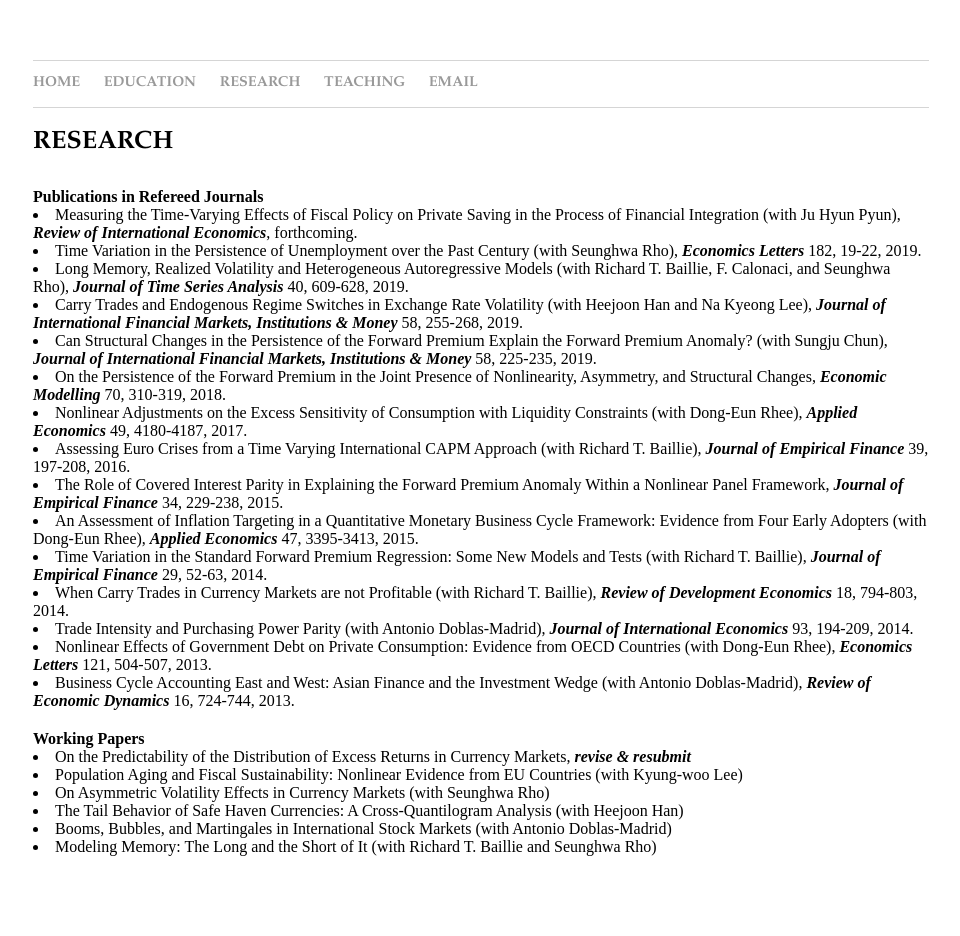
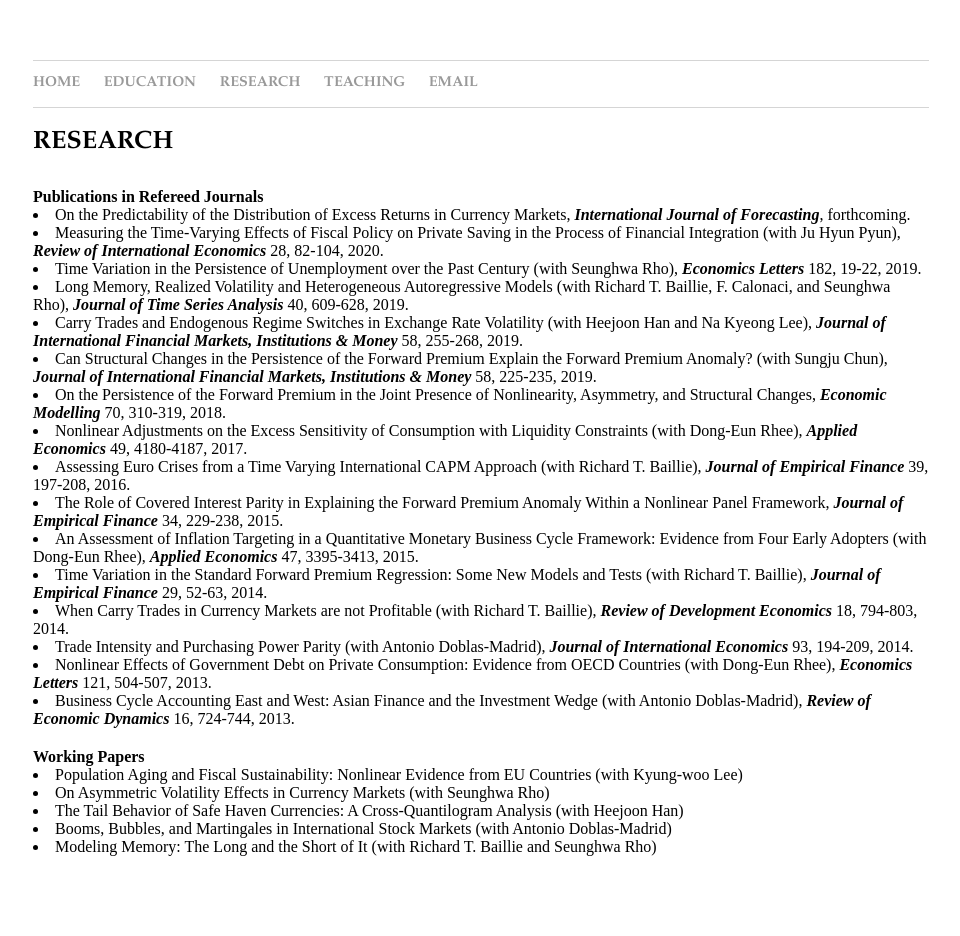
Before and after one commit to dooyeoncho/dooyeoncho.github.io, a Jekyll site: the page built from pages/research.html, in a window 1280 px wide. Shown: the whole page, without its empty margins (159-1119 px from the left). Built offline with Jekyll 4.4.1, drawn with Linux system fonts in a browser that asks for light colours.

Commit message:
Update research.html

```diff
--- a/pages/research.html
+++ b/pages/research.html
@@ -12,7 +12,8 @@ title: Dooyeon Cho - Research
 </div>
 
 <div><b>Publications in Refereed Journals</b>
-		<li>Measuring the Time-Varying Effects of Fiscal Policy on Private Saving in the Process of Financial Integration (with Ju Hyun Pyun), <em property="italic"><b>Review of International Economics</b></em>, forthcoming.</li>
+	        <li>On the Predictability of the Distribution of Excess Returns in Currency Markets, <em property="italic"><b>International Journal of Forecasting</b></em>, forthcoming.</li>
+                <li>Measuring the Time-Varying Effects of Fiscal Policy on Private Saving in the Process of Financial Integration (with Ju Hyun Pyun), <em property="italic"><b>Review of International Economics</b></em> 28, 82-104, 2020.</li>
 		<li>Time Variation in the Persistence of Unemployment over the Past Century (with Seunghwa Rho), <em property="italic"><b>Economics Letters</b></em> 182, 19-22, 2019.</li>
 		<li>Long Memory, Realized Volatility and Heterogeneous Autoregressive Models (with Richard T. Baillie, F. Calonaci, and Seunghwa Rho), <em property="italic"><b>Journal of Time Series Analysis</b></em> 40, 609-628, 2019.</li>
 		<li>Carry Trades and Endogenous Regime Switches in Exchange Rate Volatility (with Heejoon Han and Na Kyeong Lee), <em property="italic"><b>Journal of International Financial Markets, Institutions & Money</b></em> 58, 255-268, 2019.</li>
@@ -30,7 +31,6 @@ title: Dooyeon Cho - Research
 	</div>&nbsp;
 
 <div> <b>Working Papers</b>
-		<li>On the Predictability of the Distribution of Excess Returns in Currency Markets, <em property="italic"><b>revise & resubmit</b></em></li>
 		<li>Population Aging and Fiscal Sustainability: Nonlinear Evidence from EU Countries (with Kyung-woo Lee)</li>
 		<li>On Asymmetric Volatility Effects in Currency Markets (with Seunghwa Rho)</li>
 		<li>The Tail Behavior of Safe Haven Currencies: A Cross-Quantilogram Analysis (with Heejoon Han)</li>
```
